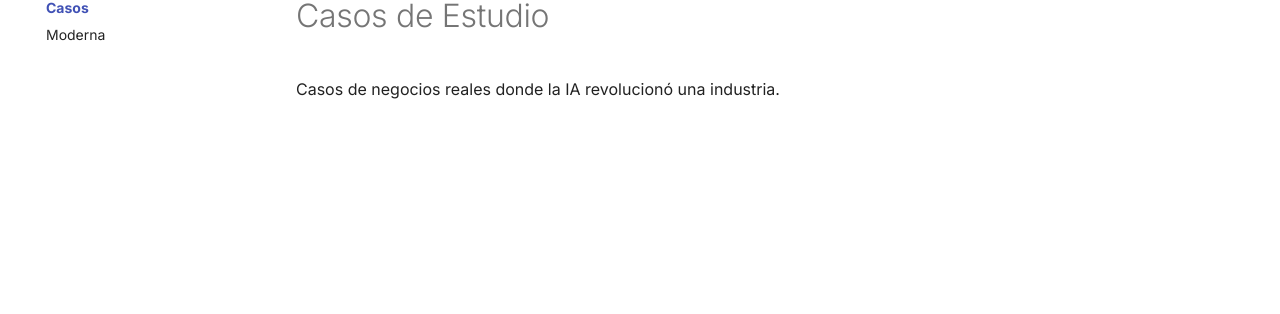
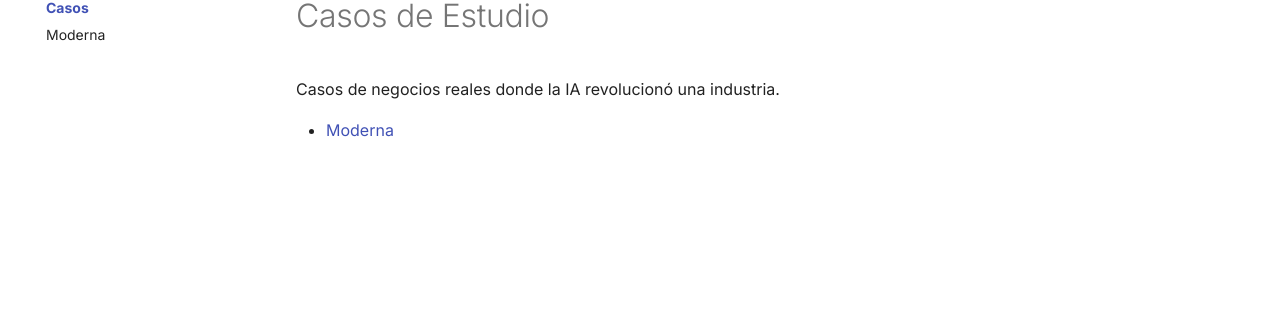
Before and after one commit to idsudd/ai-for-business, an MkDocs documentation site: the page built from docs/cases/index.md, in a window 1280 px wide. Shown: the part 152-466 px from the top of the page. Built offline with MkDocs 1.6.1 and Material for MkDocs 9.7.7, drawn with Linux system fonts in a browser that asks for light colours; comment, search, counter and statistics services are not loaded.

Commit message:
Update index.md

```diff
--- a/docs/cases/index.md
+++ b/docs/cases/index.md
@@ -1,3 +1,5 @@
 # Casos de Estudio
 
 Casos de negocios reales donde la IA revolucionó una industria.
+
+- [Moderna](moderna.md)
```
